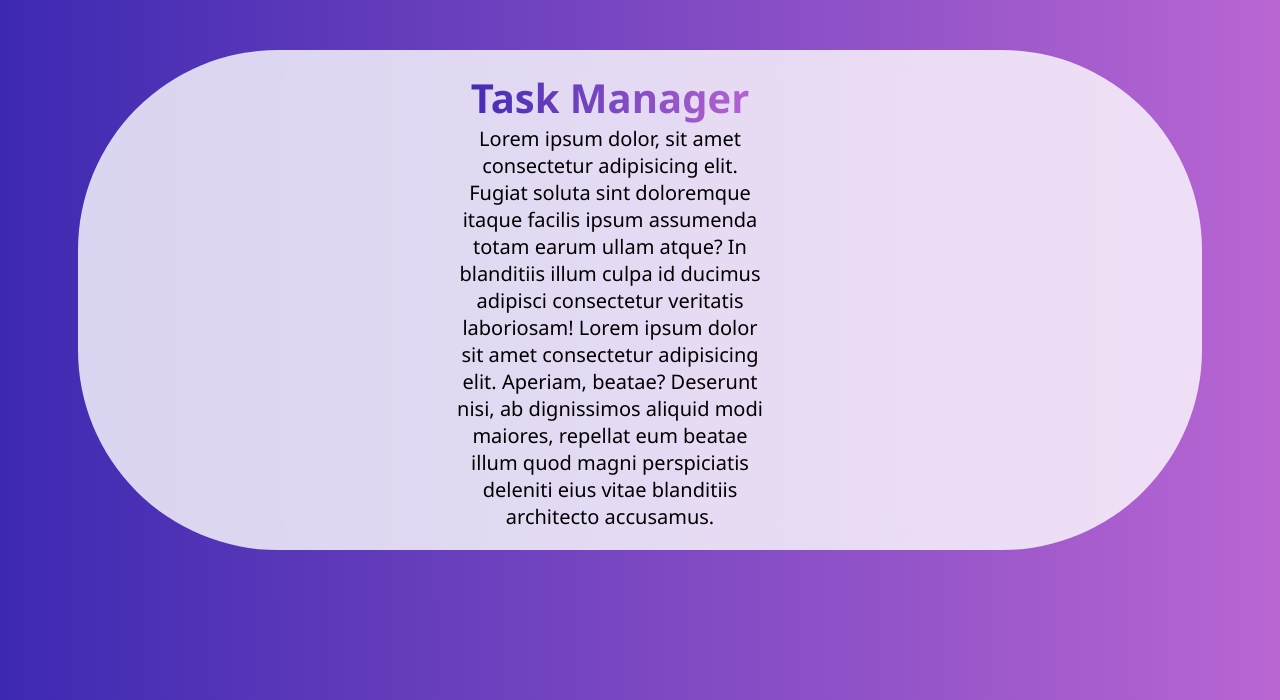
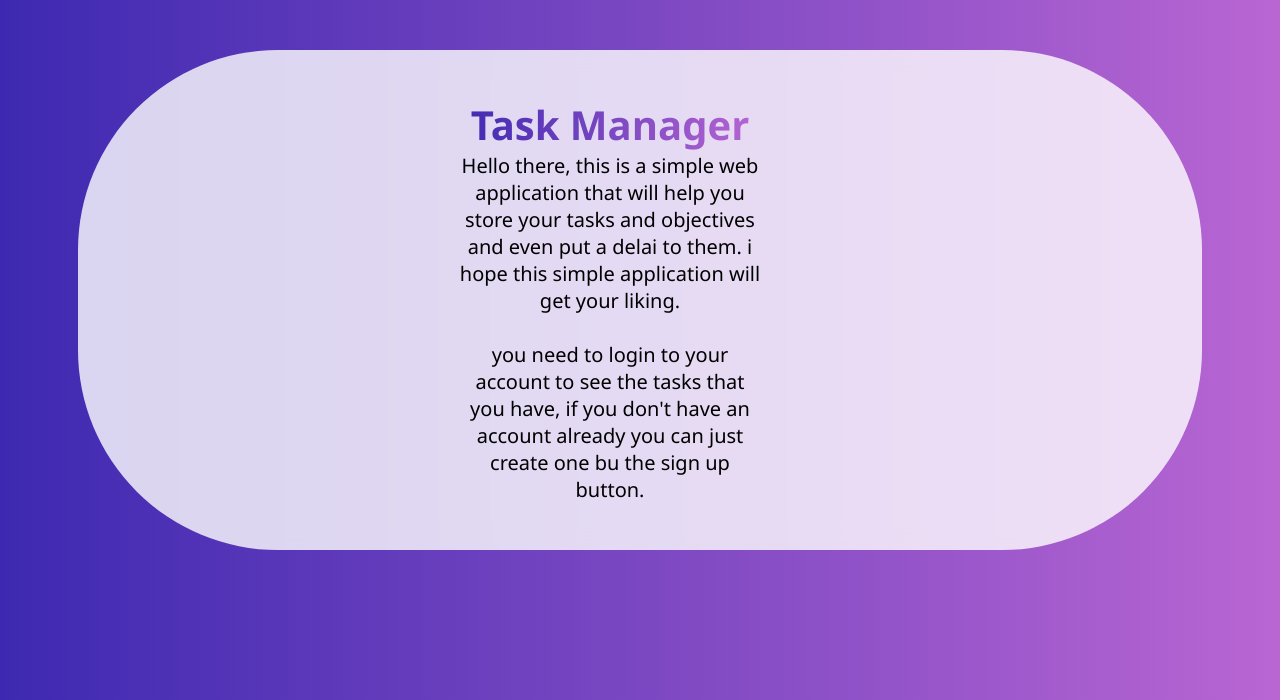
Before and after one commit to aymen-hadj-mebarek/Todo-manager, a Flask app: page /home in a window 1280 px wide. Shown: the part 100-800 px from the top of the page. Run offline with Flask 3, Linux system fonts and the light colour scheme.

Commit message:
the final version of the simple task manager made with flask

```diff
--- a/server.py
+++ b/server.py
@@ -57,7 +57,8 @@ def index():
 @app.route('/home')
 def home(param=None):
     if session:
-        param = session.get('email')
+        email = session.get('email')
+        param = db.session.query(user).filter(user.email==email).first().name
     else:
         param = None
     return render_template('Home.html',param=param)
--- a/templates/Home.html
+++ b/templates/Home.html
@@ -10,8 +10,19 @@ Home Page
 
     <div class="text">
         <h1>Task Manager</h1>
-        Lorem ipsum dolor, sit amet consectetur adipisicing elit. Fugiat soluta sint doloremque itaque facilis ipsum assumenda totam earum ullam atque? In blanditiis illum culpa id ducimus adipisci consectetur veritatis laboriosam!
-        Lorem ipsum dolor sit amet consectetur adipisicing elit. Aperiam, beatae? Deserunt nisi, ab dignissimos aliquid modi maiores, repellat eum beatae illum quod magni perspiciatis deleniti eius vitae blanditiis architecto accusamus.
+        {% if param %}
+        Hello <span style="text-decoration: underline;">{{param}}</span> here you will find the tasks you did save to do later, i hope this app will get you going with your tasks better.
+        don't forget :
+        <br>
+        <p style="color:red">COLOR red</p> means that the task due is over already
+        <p style="color:rgb(56, 238, 72)">COLOR green</p> means that the task is already finished
+        {% else %}
+
+        Hello there, this is a simple web application that will help you store your tasks and objectives and even put a delai to them. i hope this simple application will get your liking.
+        <br>
+        <br>
+        you need to login to your account to see the tasks that you have, if you don't have an account already you can just create one bu the sign up button.
+        {% endif %}
     </div>
     {% block infos %}
     {% with messages = get_flashed_messages() %}
```
Also changed, not shown: instance/DataBase.db (deleted).
